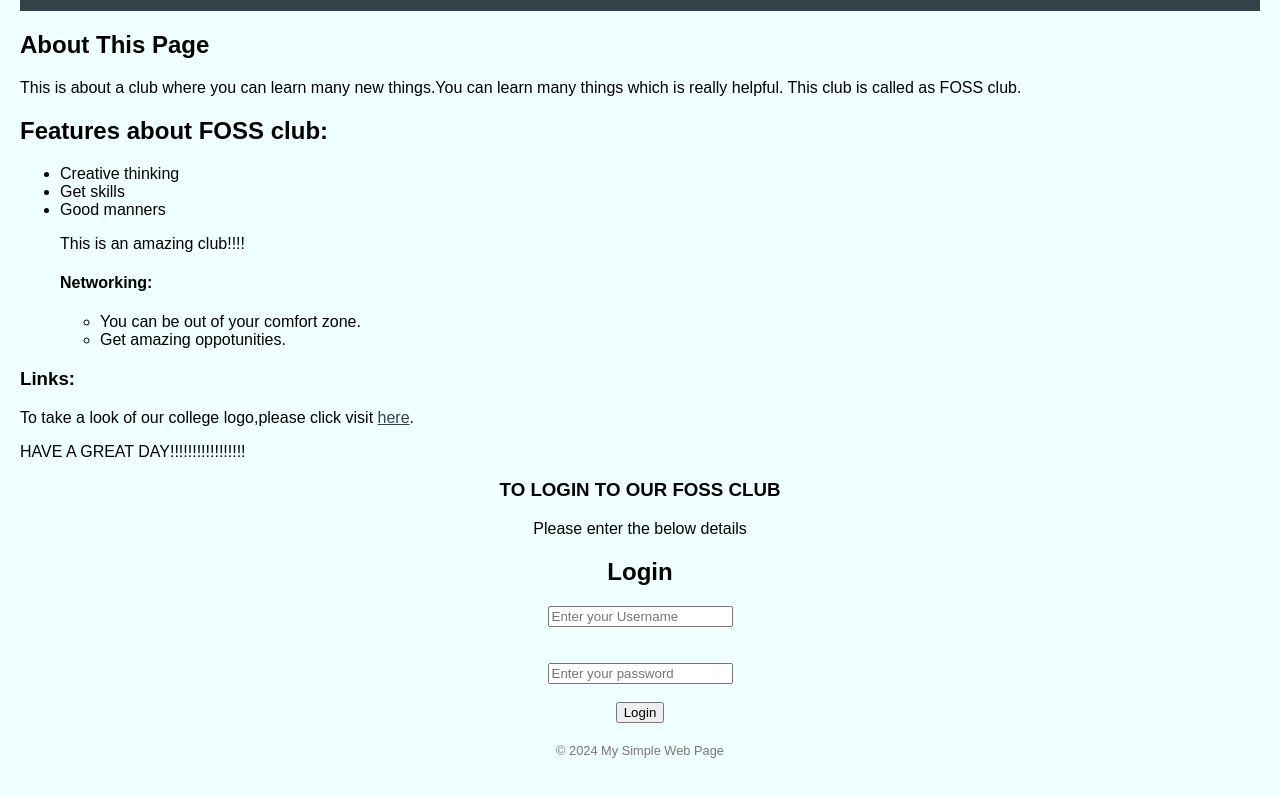
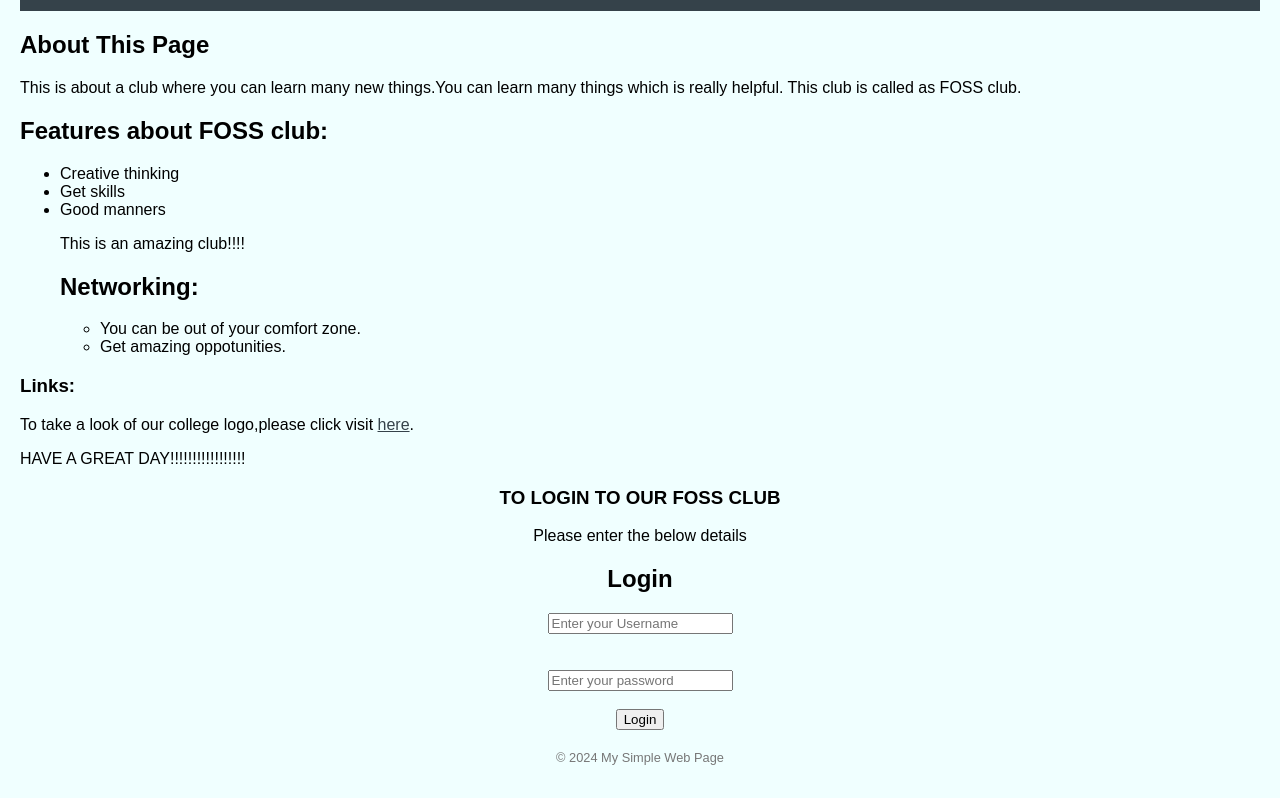
Before and after one commit to Tharuna180/well, a plain HTML site: page index.html in a window 1280 px wide. Shown: the part 109-907 px from the top of the page. Drawn offline with Linux system fonts and the light colour scheme.

Commit message:
Update index.html

```diff
--- a/index.html
+++ b/index.html
@@ -45,7 +45,7 @@
             <li>Get skills</li>
             <li>Good manners</li>
     <p>This is an amazing club!!!!</p>
-        <h4>Networking:</h4>
+        <h2>Networking:</h2>
         <ul>
             <li>You can be out of your comfort zone.</li>
             <li>Get amazing oppotunities.</li>
```
